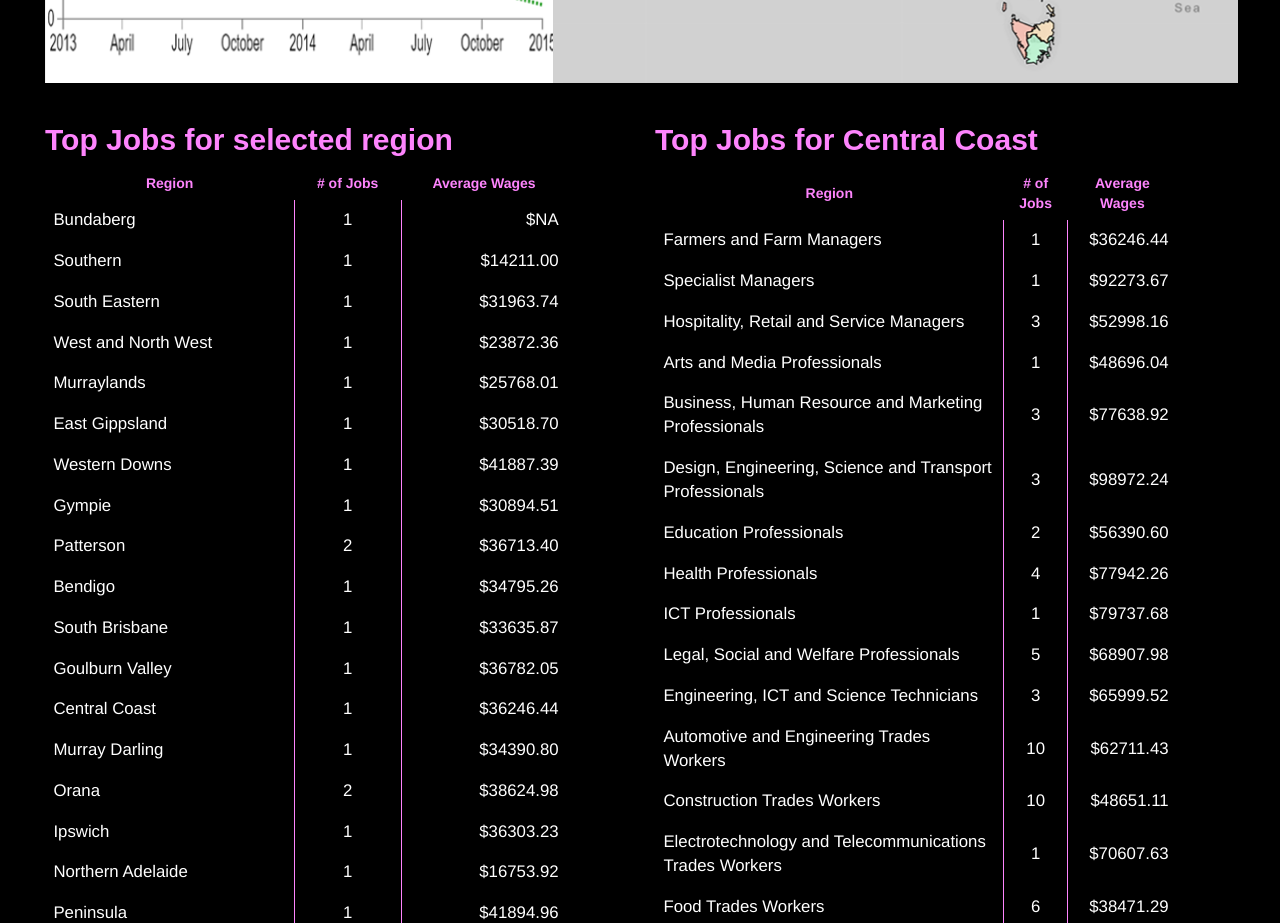
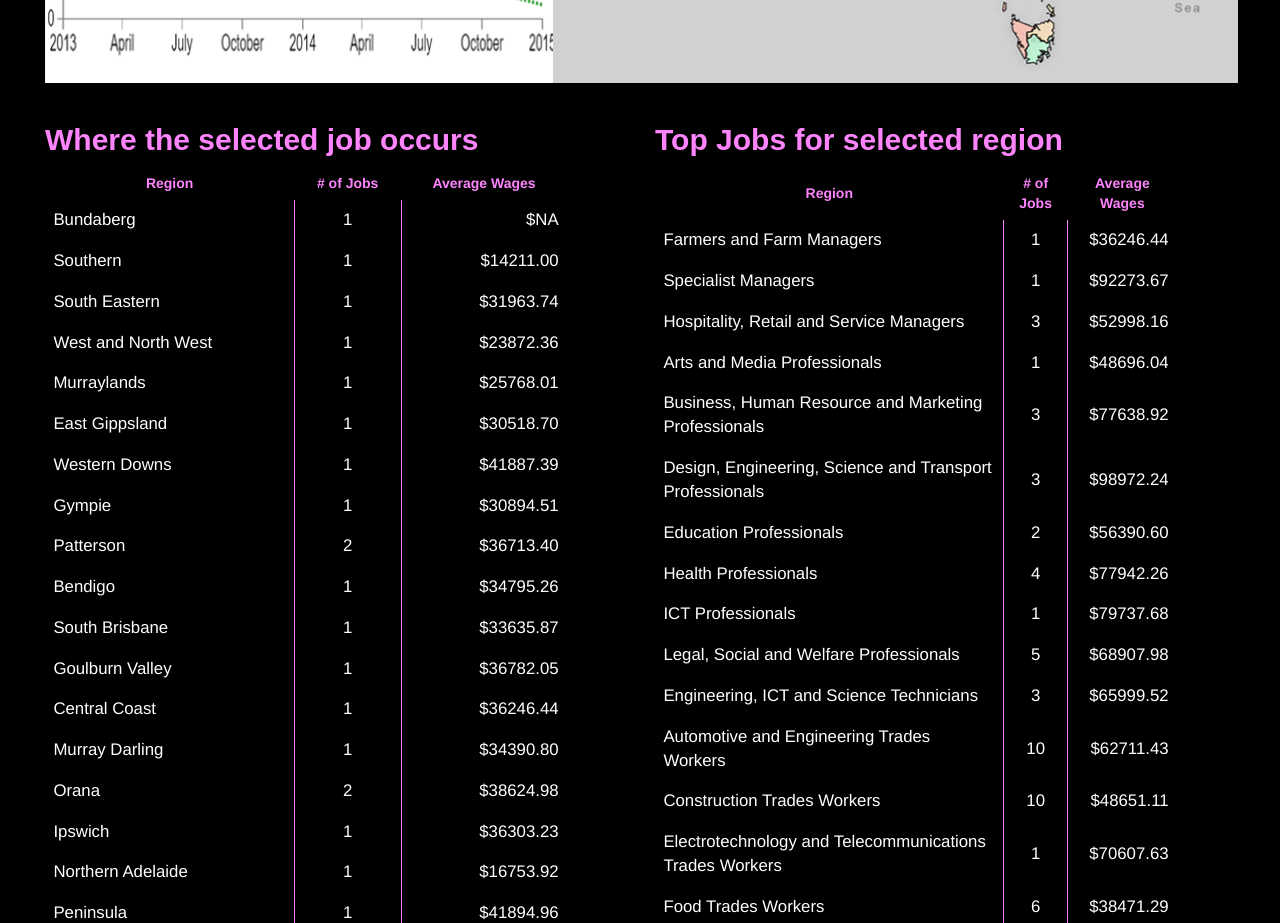
Before and after one commit to npmcdn-to-unpkg-bot/jobsngrowth, a website: page public/index.html in a window 1280 px wide. Shown: the part 840-1763 px from the top of the page. Drawn offline with Linux system fonts and the light colour scheme.

Commit message:
adjust labels

```diff
--- a/public/index.html
+++ b/public/index.html
@@ -357,7 +357,7 @@
 </div>
 <div class="row">
     <div class="col-md-6">
-        <h2 class="occ-title">Top Jobs for selected region</h2>
+        <h2 class="occ-title">Where the selected job occurs</h2>
         <table>
             <tr>
                 <th>Region</th>
@@ -372,7 +372,7 @@
         </table>
     </div>
     <div class="col-md-6">
-        <h2 class="occ-title">Top Jobs for {{selectedRegionTitle}}</h2>
+        <h2 class="occ-title">Top Jobs for selected region</h2>
         <table>
             <tr>
                 <th>Region</th>
```
